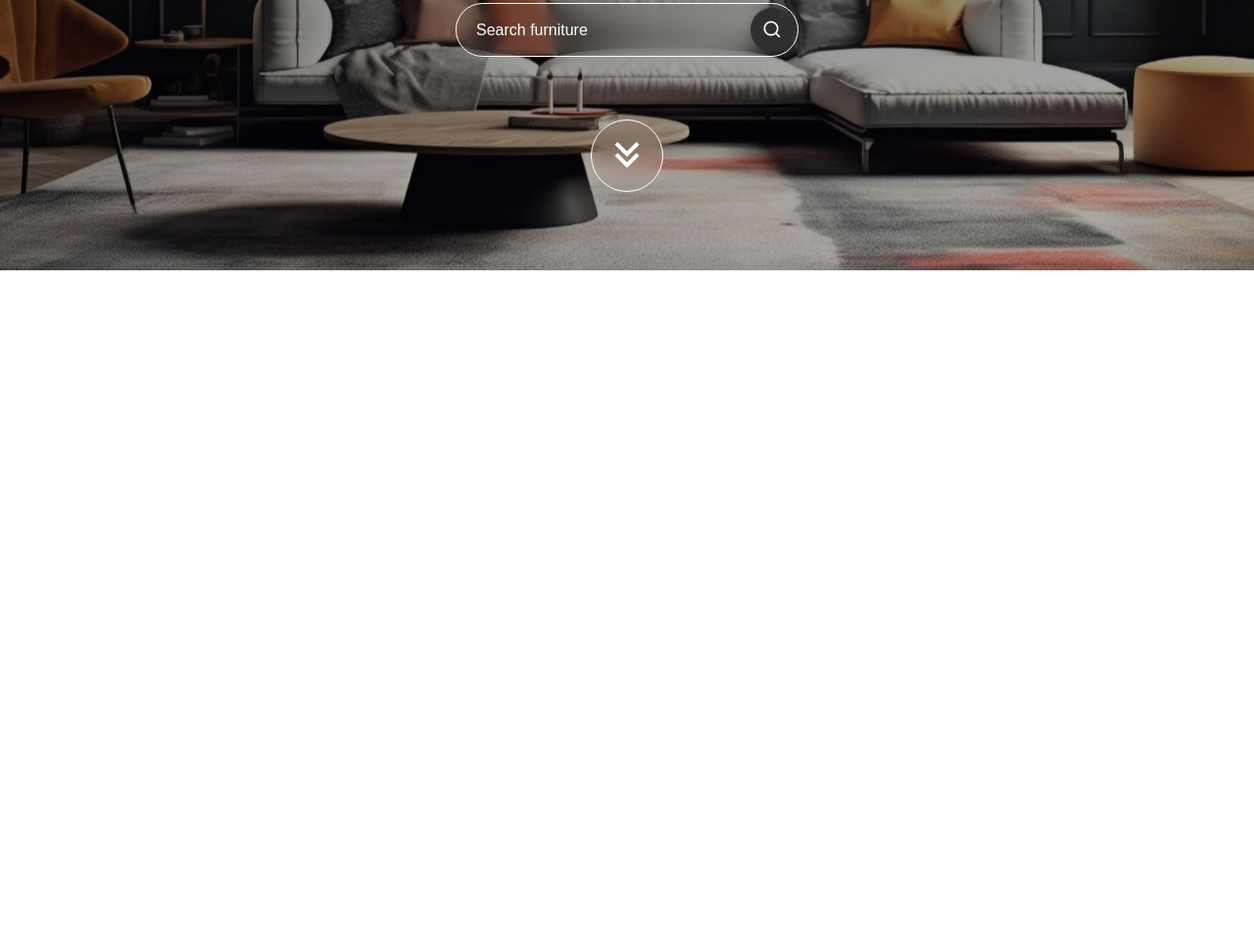
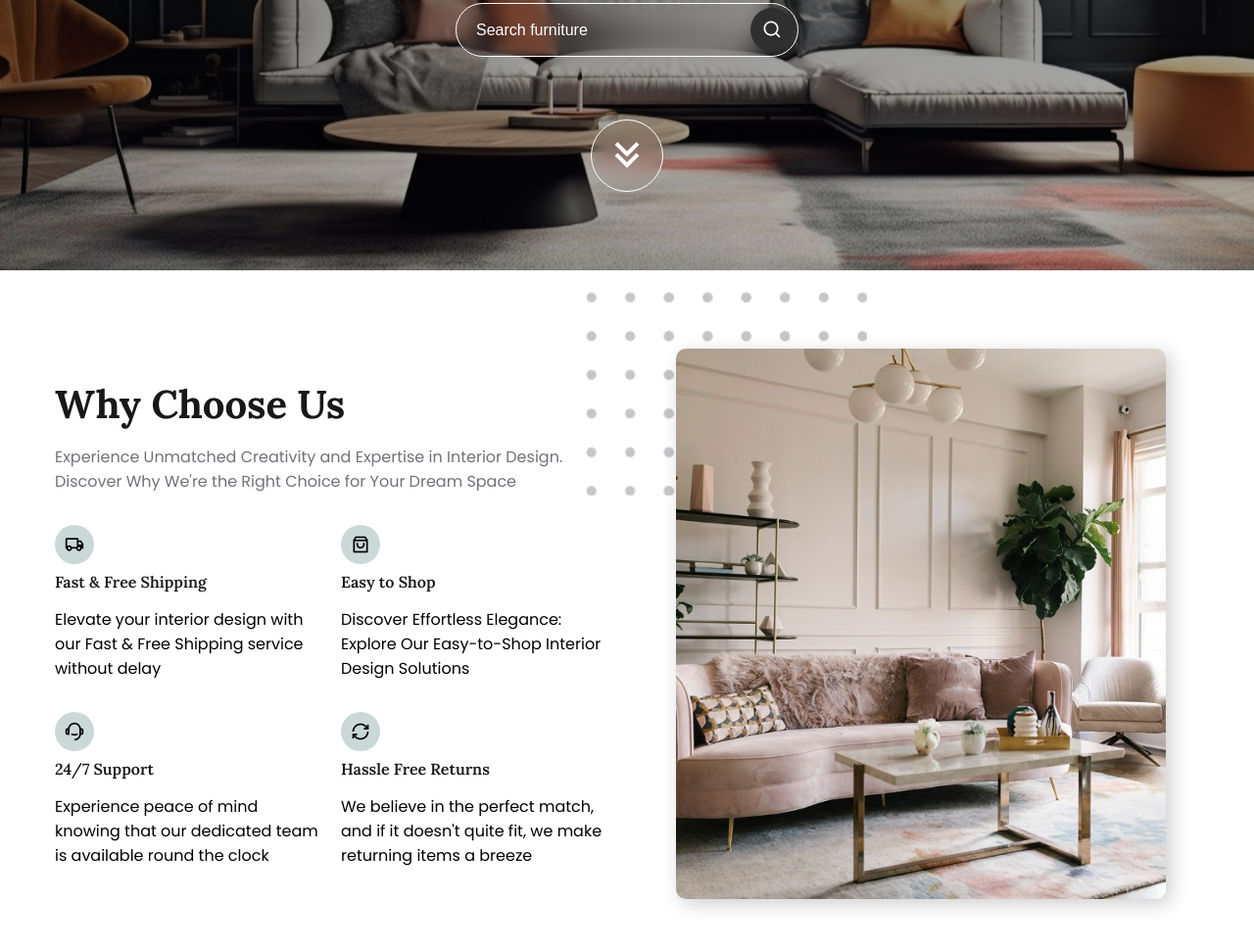
Before and after one commit to BurnettMiao/Build-Responsive-E-Commerce-Landing-Page, a plain HTML site: page index.html in a window 1280 px wide. Shown: the part 494-1462 px from the top of the page at 98% size. Before the commit the page ends 800 px from the top, so only its background shows below. Drawn offline with nearby package versions, Linux system fonts and the light colour scheme.

Commit message:
choose section finish

```diff
--- a/index.html
+++ b/index.html
@@ -51,6 +51,57 @@
       </div>
     </header>
 
+    <section class="section__container choose__container" id="choose">
+      <img class="choose__bg" src="images/dot-bg.png" alt="bg" />
+      <div class="choose__content">
+        <h2 class="section__header">Why Choose Us</h2>
+        <p class="section__subheader">
+          Experience Unmatched Creativity and Expertise in Interior Design.
+          Discover Why We're the Right Choice for Your Dream Space
+        </p>
+        <div class="choose__grid">
+          <div class="choose__card">
+            <span><i class="ri-truck-line"></i></span>
+            <h4>Fast & Free Shipping</h4>
+            <p>
+              Elevate your interior design with our Fast & Free Shipping service
+              without delay
+            </p>
+          </div>
+
+          <div class="choose__card">
+            <span><i class="ri-shopping-bag-3-line"></i></span>
+            <h4>Easy to Shop</h4>
+            <p>
+              Discover Effortless Elegance: Explore Our Easy-to-Shop Interior
+              Design Solutions
+            </p>
+          </div>
+
+          <div class="choose__card">
+            <span><i class="ri-customer-service-2-line"></i></span>
+            <h4>24/7 Support</h4>
+            <p>
+              Experience peace of mind knowing that our dedicated team is
+              available round the clock
+            </p>
+          </div>
+
+          <div class="choose__card">
+            <span><i class="ri-loop-right-line"></i></span>
+            <h4>Hassle Free Returns</h4>
+            <p>
+              We believe in the perfect match, and if it doesn't quite fit, we
+              make returning items a breeze
+            </p>
+          </div>
+        </div>
+      </div>
+      <div class="choose__image">
+        <img src="images/choose.jpg" alt="choose" />
+      </div>
+    </section>
+
     <script src="https://unpkg.com/scrollreveal"></script>
     <script src="script.js"></script>
   </body>
--- a/style.css
+++ b/style.css
@@ -215,3 +215,56 @@ nav {
   border: 1px solid var(--white);
   border-radius: 100%;
 }
+
+.choose__container {
+  position: relative;
+  display: grid;
+  grid-template-columns: repeat(2, 1fr);
+  gap: 2rem;
+  align-items: center;
+}
+
+.choose__container .choose__bg {
+  position: absolute;
+  top: 1rem;
+  left: 50%;
+  transform: translateX(-3rem);
+  max-width: 300px;
+  opacity: 0.4;
+  z-index: -1;
+}
+
+.choose__grid {
+  margin-top: 2rem;
+  display: grid;
+  grid-template-columns: repeat(2, 1fr);
+  gap: 2rem 1rem;
+}
+
+.choose__card span {
+  display: inline-block;
+  margin-bottom: 0.5rem;
+  padding: 5px 10px;
+  font-size: 1.25rem;
+  background-color: #cad8d8;
+  border-radius: 100%;
+}
+
+.choose__card h4 {
+  margin-bottom: 1rem;
+  font-size: 1rem;
+  font-weight: 600;
+  font-family: var(--header-font);
+  color: var(--text-dark);
+}
+
+.choose__card p {
+  color: var(--text-lignt);
+}
+
+.choose__image img {
+  max-width: 500px;
+  margin: auto;
+  border-radius: 10px;
+  box-shadow: 5px 5px 20px rgba(0, 0, 0, 0.2);
+}
```
